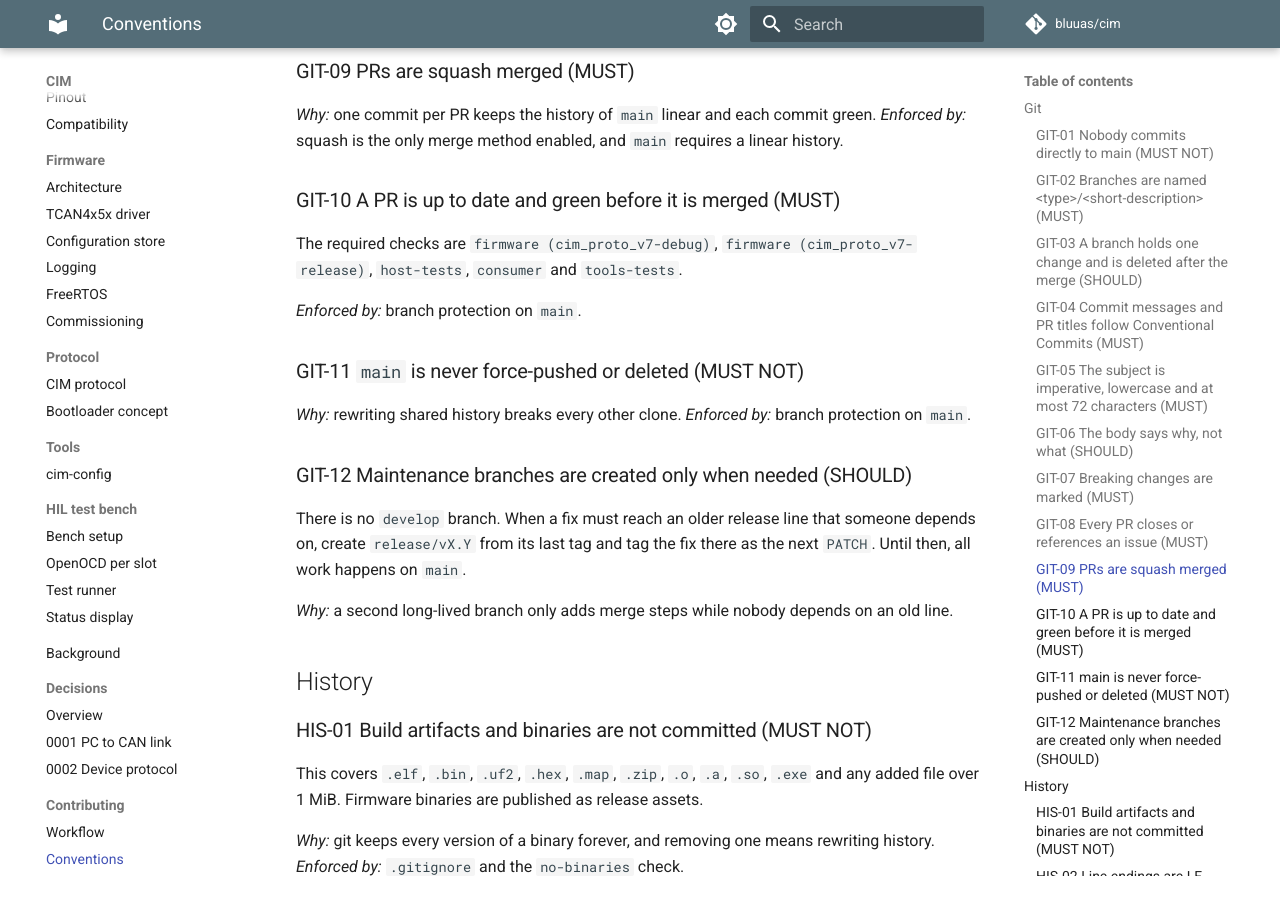
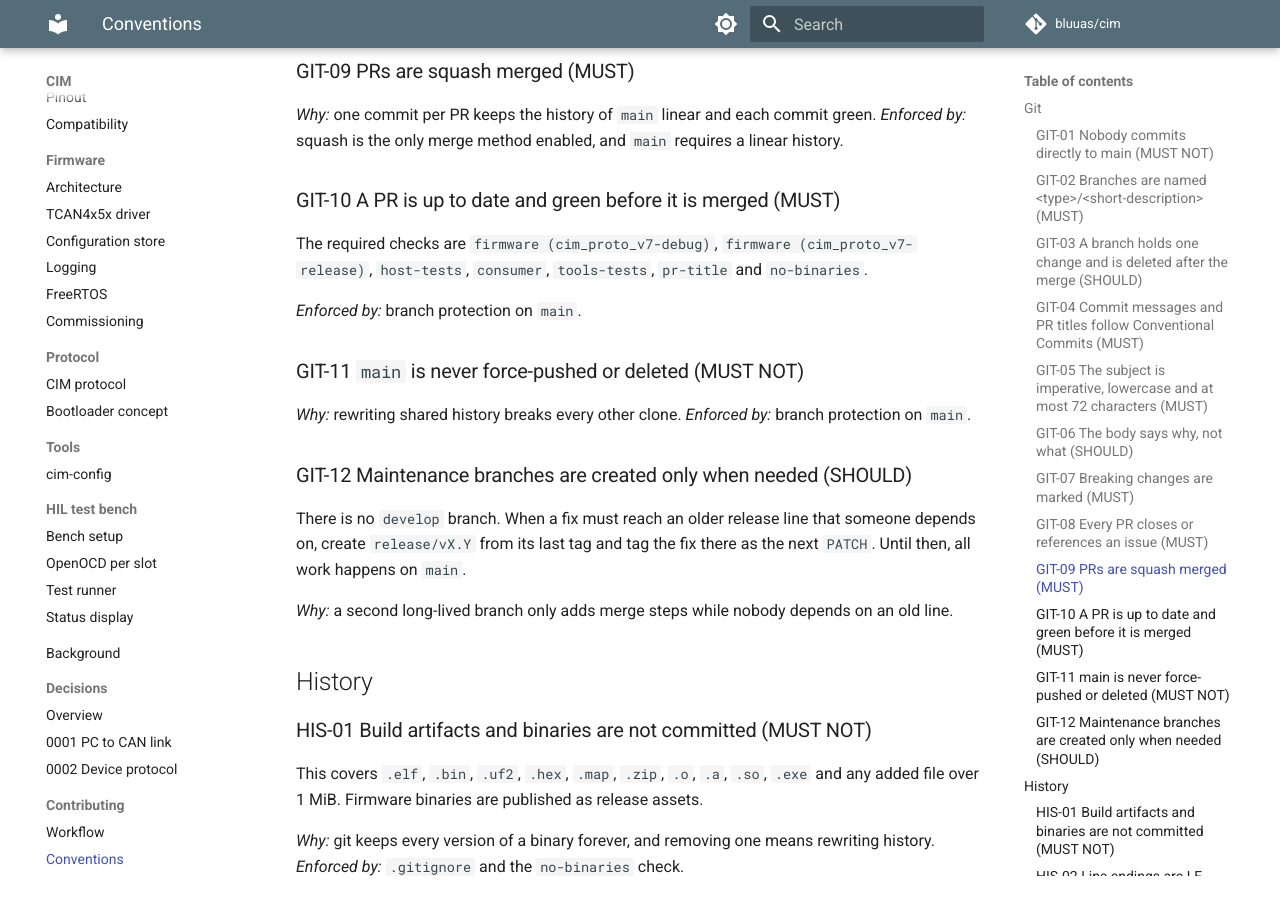
Before and after one commit to bluuas/cim, an MkDocs documentation site: the page built from docs/conventions.md, in a window 1280 px wide and 900 px high, scrolled down 2717 px. Built offline with MkDocs 1.6.1 and Material for MkDocs 9.7.7, drawn with Linux system fonts in a browser that asks for light colours; comment, search, counter and statistics services are not loaded.

Commit message:
docs: list pr-title and no-binaries as required checks (#79)
Refs #77

## What
Both checks are now required on main (branch protection updated); GIT-10
lists them.

## Checklist
- [ ] CI is green
- [x] Tested on hardware / not applicable
- [x] Docs / README updated

Co-authored-by: Claude Sonnet 5.5 <noreply@anthropic.com>

```diff
--- a/docs/conventions.md
+++ b/docs/conventions.md
@@ -87,7 +87,7 @@ Put `Closes #<issue>` in the PR description, or `Refs #<issue>` if the issue sta
 
 ### GIT-10 A PR is up to date and green before it is merged (MUST)
 
-The required checks are `firmware (cim_proto_v7-debug)`, `firmware (cim_proto_v7-release)`, `host-tests`, `consumer` and `tools-tests`.
+The required checks are `firmware (cim_proto_v7-debug)`, `firmware (cim_proto_v7-release)`, `host-tests`, `consumer`, `tools-tests`, `pr-title` and `no-binaries`.
 
 *Enforced by:* branch protection on `main`.
 
```
